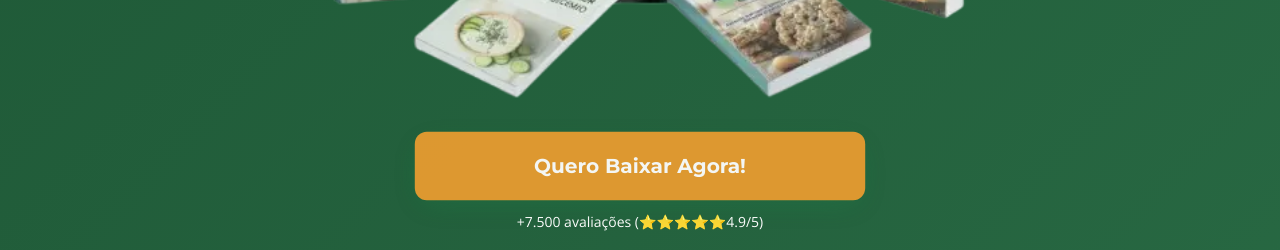
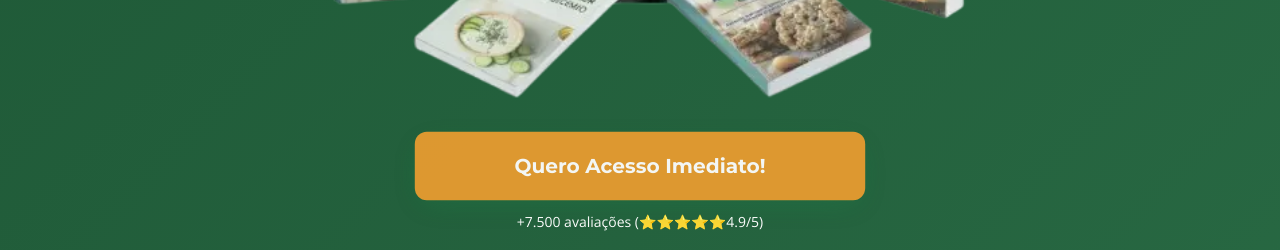
Before and after one commit to IcaruuS22/saborsemmedo, a React (Vite) app: page / in a window 1280 px wide. Shown: the part 980-1230 px from the top of the page. Built offline with nearby package versions, Linux system fonts and the light colour scheme; the HTML template or start-up script is replaced by a standard one.

Commit message:
Update Index.tsx

```diff
--- a/src/pages/Index.tsx
+++ b/src/pages/Index.tsx
@@ -187,7 +187,7 @@ const Index = () => {
                 el?.scrollIntoView({ behavior: "smooth", block: "start" });
               }}
             >
-              Quero Baixar Agora!
+              Quero Acesso Imediato!
             </CTAButton>
             <p className="text-center text-xs md:text-sm text-white mt-2 md:mt-3">
               +7.500 avaliações (⭐⭐⭐⭐⭐4.9/5)
@@ -466,7 +466,7 @@ const Index = () => {
             <p className="text-xs md:text-sm text-muted-foreground">UM ÚNICO PAGAMENTO</p>
           </div>
           <CTAButton href="https://pay.lowify.com.br/checkout?product_id=LSY3I2">
-            Quero Baixar Agora!
+            Quero Acesso Imediato!
           </CTAButton>
           <p className="text-urgency font-bold mt-3 md:mt-4 text-sm md:text-base">
             SOMENTE HOJE! ÚLTIMAS 7 UNIDADES DISPONÍVEIS
```
